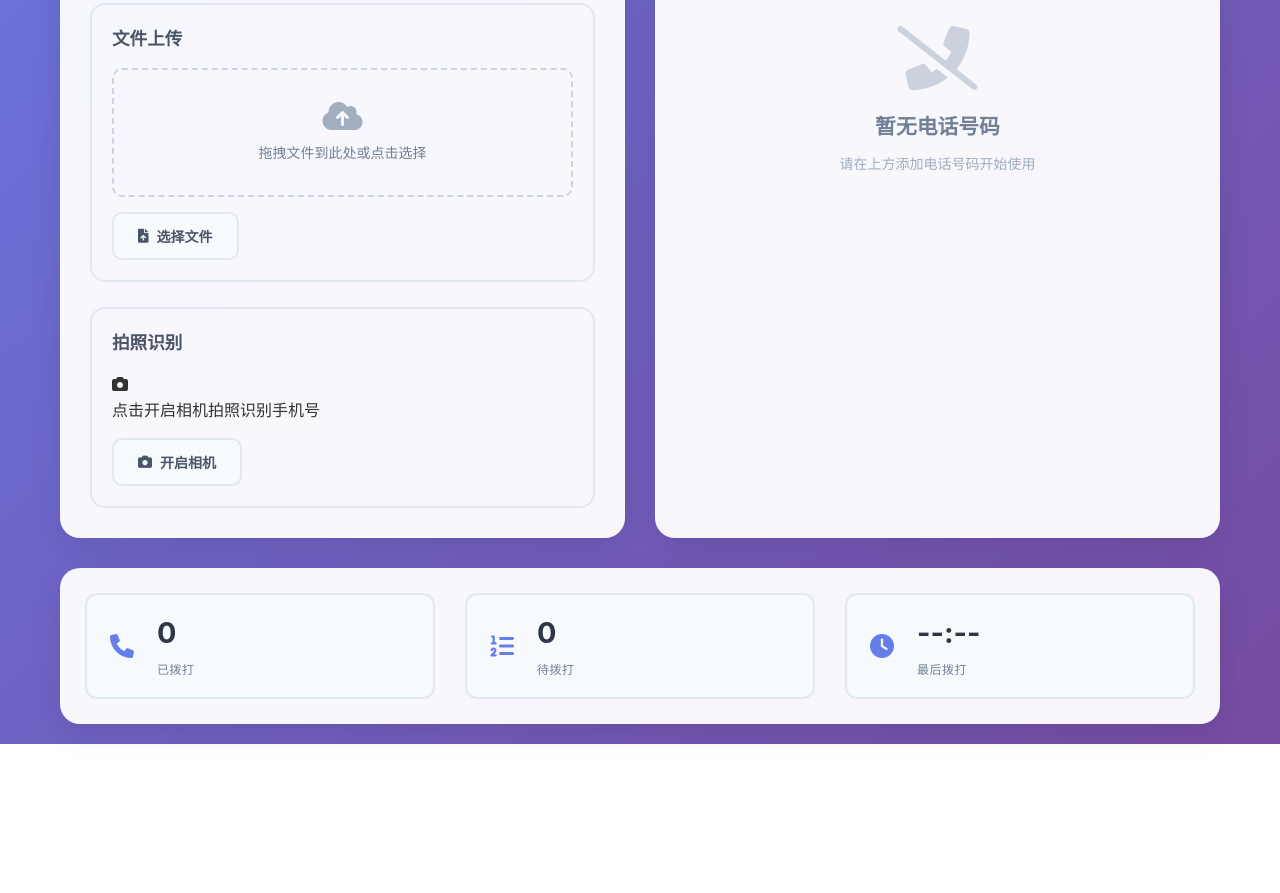
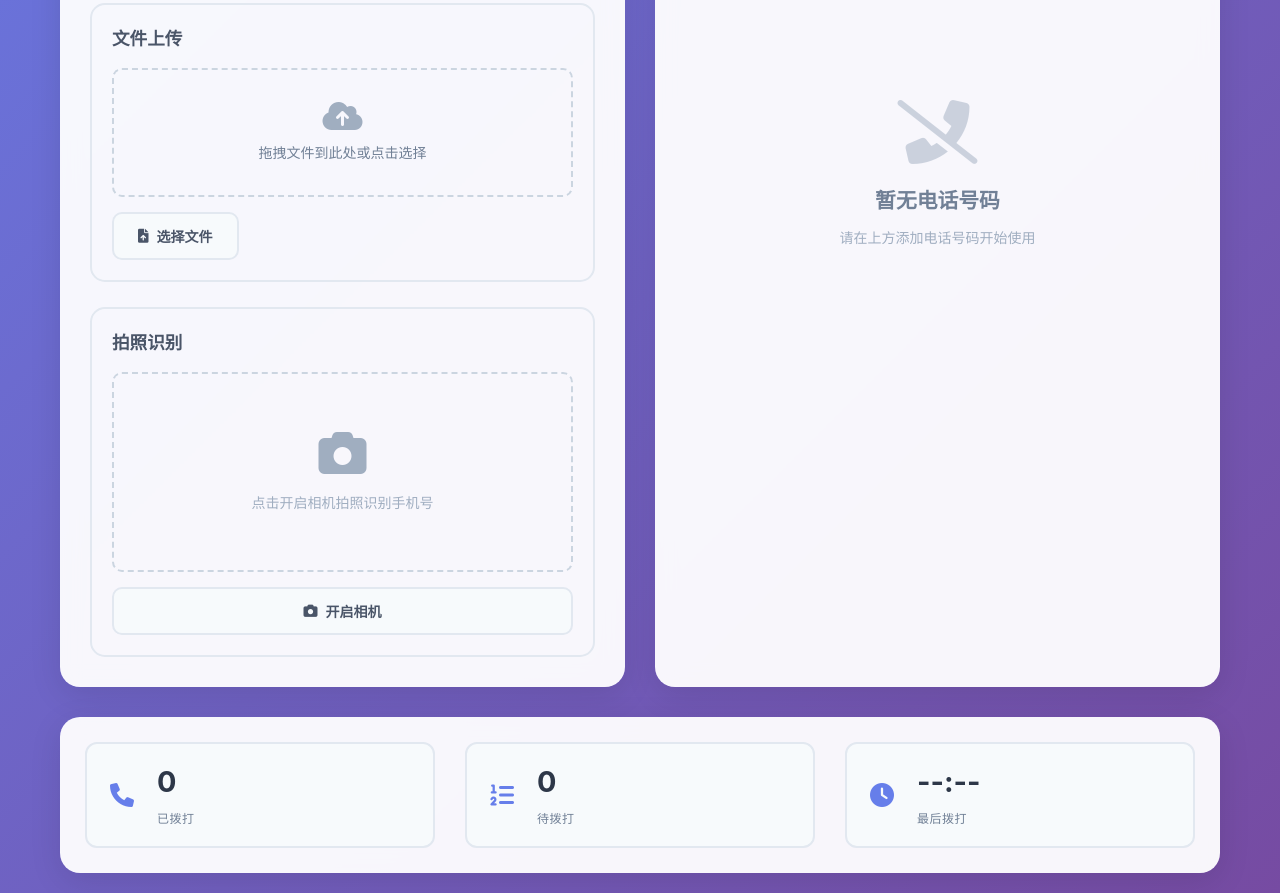
Before and after one commit to wuyanzu111-hub/zeyijiaoyudianxiao, a plain HTML site: page index.html in a window 1280 px wide. Shown: the part 674-1567 px from the top of the page. Before the commit the page ends 1418 px from the top, so only its background shows below. Drawn offline with Linux system fonts and the light colour scheme.

Commit message:
Update styles.css

```diff
--- a/styles.css
+++ b/styles.css
@@ -168,6 +168,90 @@ body {
 .file-upload-area p {
     color: #718096;
     font-size: 14px;
+}
+
+/* 相机拍照区域 */
+.camera-area {
+    border: 2px dashed #cbd5e0;
+    border-radius: 10px;
+    padding: 20px;
+    text-align: center;
+    transition: all 0.3s ease;
+    margin-bottom: 15px;
+    min-height: 200px;
+    display: flex;
+    align-items: center;
+    justify-content: center;
+    position: relative;
+    overflow: hidden;
+}
+
+.camera-area.active {
+    border-color: #48bb78;
+    background-color: rgba(72, 187, 120, 0.05);
+}
+
+.camera-placeholder {
+    display: flex;
+    flex-direction: column;
+    align-items: center;
+    justify-content: center;
+    color: #a0aec0;
+    cursor: pointer;
+    transition: all 0.3s ease;
+}
+
+.camera-placeholder:hover {
+    color: #667eea;
+    transform: scale(1.05);
+}
+
+.camera-placeholder i {
+    font-size: 3rem;
+    margin-bottom: 15px;
+    display: block;
+}
+
+.camera-placeholder p {
+    font-size: 14px;
+    margin: 0;
+}
+
+#cameraVideo {
+    border-radius: 10px;
+    box-shadow: 0 4px 20px rgba(0, 0, 0, 0.1);
+}
+
+.camera-controls {
+    display: flex;
+    gap: 10px;
+    flex-wrap: wrap;
+}
+
+.camera-controls .btn {
+    flex: 1;
+    min-width: 100px;
+}
+
+/* 识别状态动画 */
+.recognizing {
+    position: relative;
+}
+
+.recognizing::after {
+    content: '';
+    position: absolute;
+    top: 0;
+    left: 0;
+    right: 0;
+    bottom: 0;
+    background: linear-gradient(45deg, transparent 30%, rgba(102, 126, 234, 0.1) 50%, transparent 70%);
+    animation: scan 2s infinite;
+}
+
+@keyframes scan {
+    0% { transform: translateX(-100%); }
+    100% { transform: translateX(100%); }
 }
 
 /* 按钮样式 */
```
